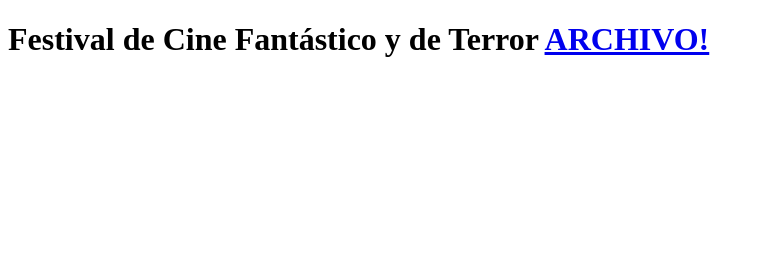
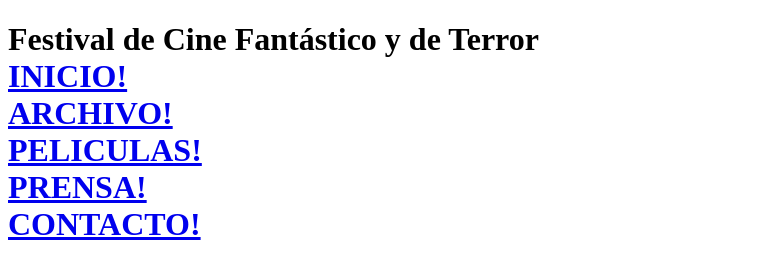
Before and after one commit to Dac83/hosting, a plain HTML site: page index.html in a window 1280 px wide. Shown: the whole page, without its empty margins (0-765 px from the left). Drawn offline with Linux system fonts and the light colour scheme.

Commit message:
Update index.html

```diff
--- a/index.html
+++ b/index.html
@@ -6,7 +6,16 @@
 </head>
 	<body>
 	<h1> Festival de Cine Fantástico y de Terror
+	<br>
+	<a href="index.html">INICIO!</a>
+	<br>
 	<a href="archivo.html">ARCHIVO!</a>
+	<br>
+	<a href="peliculas.html">PELICULAS!</a>
+	<br>
+	<a href="prensa.html">PRENSA!</a>
+	<br>
+	<a href="contacto.html">CONTACTO!</a>
 	</h1>
 <!--Esta es la portada de la web y contiene la información esencial de la empresa.-->
 	</body>
```
